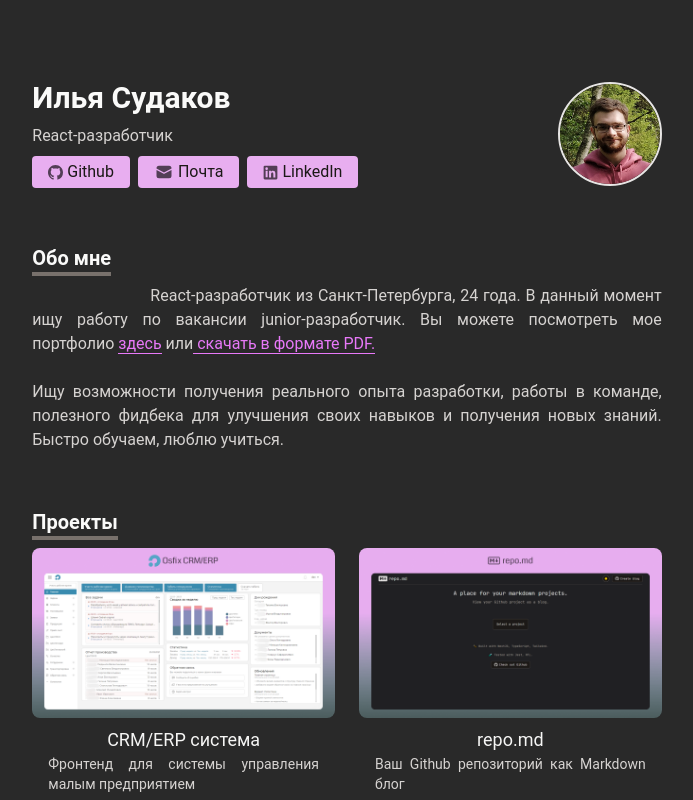
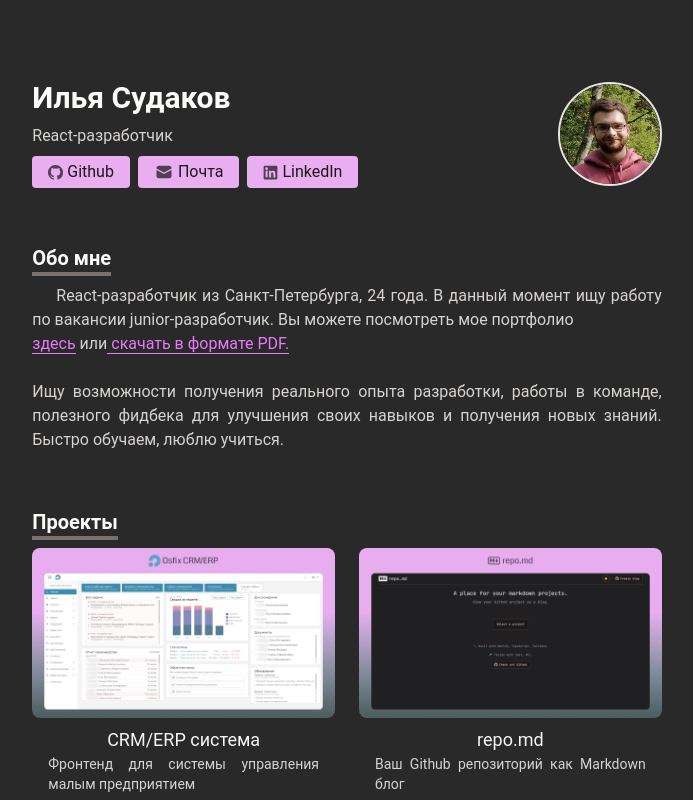
Before and after one commit to ilyasudakov/portfolio-react, a Next.js app: page / in a window 1280 px wide. Shown: the top 800 px of the page, without its empty margins (293-986 px from the left). Built offline with nearby package versions, Linux system fonts and the light colour scheme.

Commit message:
Add text indent to about me block

```diff
--- a/src/pages/index.tsx
+++ b/src/pages/index.tsx
@@ -134,8 +134,8 @@ const Title: React.FC = () => {
         <div className="flex self-end sm:self-center overflow-hidden rounded-full border-2 border-stone-200">
           <Image
             src="/headshot.jpg"
-            width="100px"
-            height="100px"
+            width={100}
+            height={100}
             alt="Profile image"
           />
         </div>
@@ -149,12 +149,11 @@ const About: React.FC = () => {
     <TextBlock>
       <BlockTitle>Обо мне</BlockTitle>
       <div>
-        <pre className="w-fit inline">&#9;&#9;&#9;</pre>
-        <span>
+        <div className="indent-6">
           React-разработчик из Санкт-Петербурга, 24 года. В данный момент ищу
           работу по вакансии junior-разработчик. Вы можете посмотреть мое
           портфолио
-        </span>{" "}
+        </div>{" "}
         <OutsideLink href={FIGMA_PORTFOLIO_URL}>здесь</OutsideLink> или
         <OutsideLink href={GOOGLE_DRIVE_PORTFOLIO_PDF_URL}>
           {" "}
```
